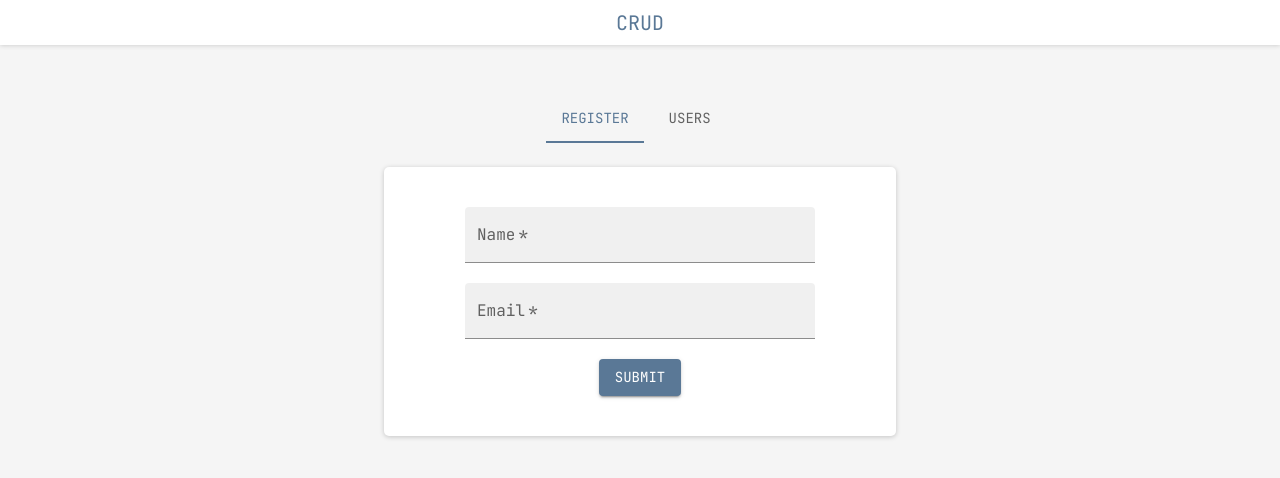
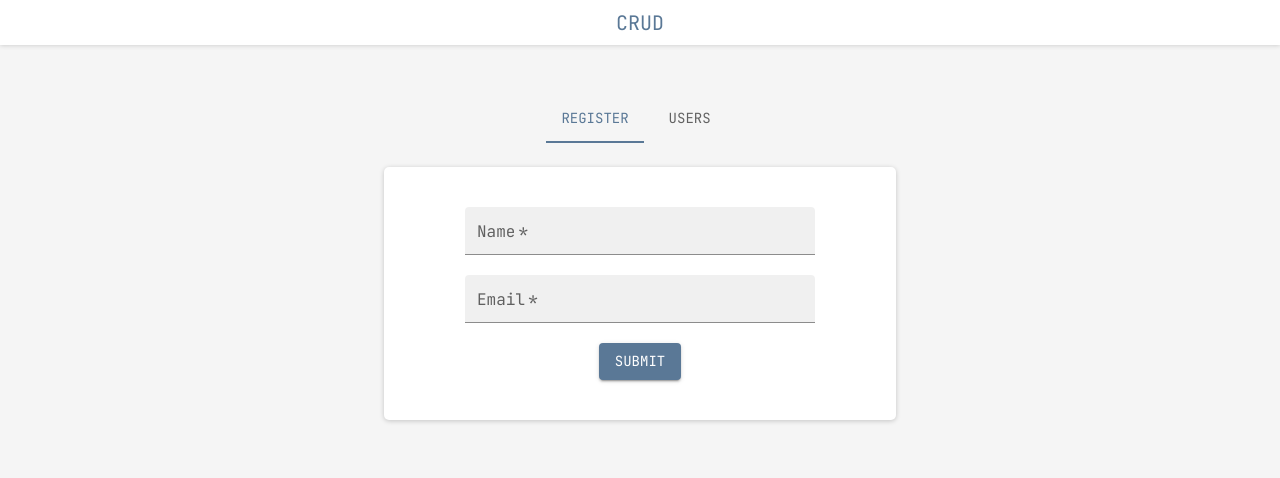
Before and after one commit to d9c/crud-frontend, a React (Create React App) app: page / in a window 1280 px wide. Shown: the top 478 px of the page. Built offline with nearby package versions, Linux system fonts and the light colour scheme.

Commit message:
Set size "small" to TextFields in the Form component

```diff
--- a/src/components/Form.jsx
+++ b/src/components/Form.jsx
@@ -51,6 +51,7 @@ export const Form = () => {
               label="Name"
               name="name"
               variant="filled"
+              size="small"
               style={{ backgroundColor: "#ffffff", width: "350px" }}
               value={formData.name}
               onChange={handleChange}
@@ -62,6 +63,7 @@ export const Form = () => {
               label="Email"
               name="email"
               variant="filled"
+              size="small"
               style={{ backgroundColor: "#ffffff", width: "350px" }}
               value={formData.email}
               onChange={handleChange}
```
